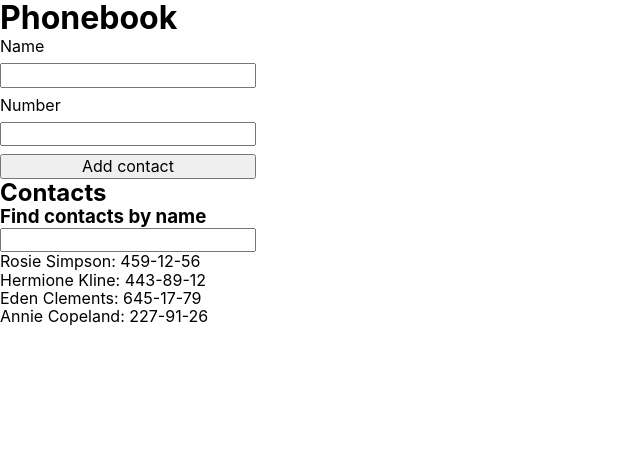
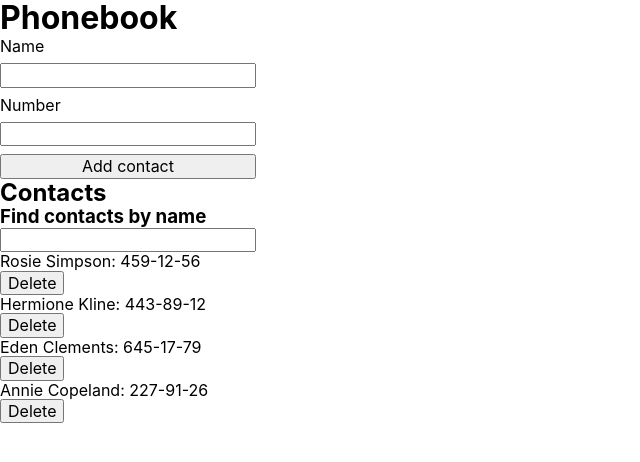
Before and after one commit to OlenaKovalenko/goit-react-hw-02-phonebook, a React (Create React App) app: page / in a window 1280 px wide. Shown: the top 462 px of the page, without its empty margins (0-640 px from the left). Built offline with nearby package versions, Linux system fonts and the light colour scheme.

Commit message:
Add delete contact

```diff
--- a/src/components/App.jsx
+++ b/src/components/App.jsx
@@ -18,9 +18,7 @@
   }
 
   addContact = newContact => {
-
     const { contacts } = this.state;
-
 
     const contact = {
       ...newContact,
@@ -45,6 +43,12 @@
     this.setState({ filter: e.currentTarget.value });
   }
 
+  deleteContact = (contactId) => {
+    this.setState(prevState => {
+      return { contacts: prevState.contacts.filter(item => item.id !== contactId)}
+    })
+  }
+
   render() {
     const { contacts, filter } = this.state;
     const normalizedFilter = filter.toLowerCase();
@@ -58,7 +62,7 @@
 
       <h2>Contacts</h2>
       <Filter value={filter} onFind={this.changeFilter}/>
-      <ContactList items={visibleContacts} />
+      <ContactList items={visibleContacts} onDelete={this.deleteContact}/>
 
       <GlobalStyle />
     </div>
--- a/src/components/ContactList/ContactList.js
+++ b/src/components/ContactList/ContactList.js
@@ -1,11 +1,12 @@
-export const ContactList = ({ items }) => {
-
-
+export const ContactList = ({ items, onDelete }) => {
 
     return (
         <ul>
             {items.map(item => (
-                <li key={item.id}>{ item.name}: {item.number} </li>
+                <li key={item.id}>
+                    <p>{item.name}: {item.number}</p>
+                    <button type="button" onClick={() => onDelete(item.id)}>Delete</button>
+                </li>
             ))}
         </ul>
     )
```
